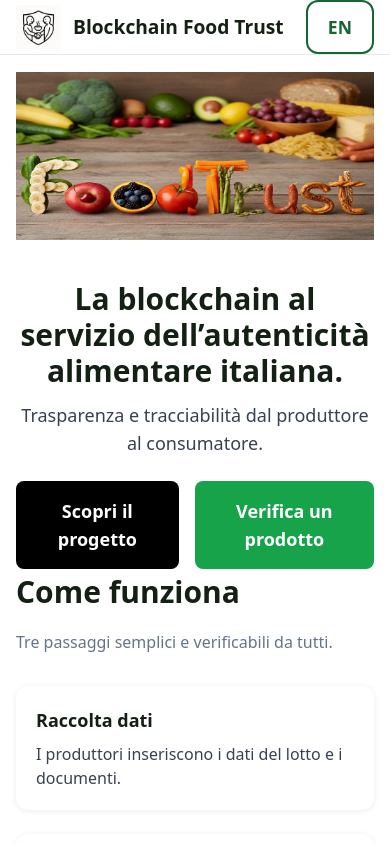
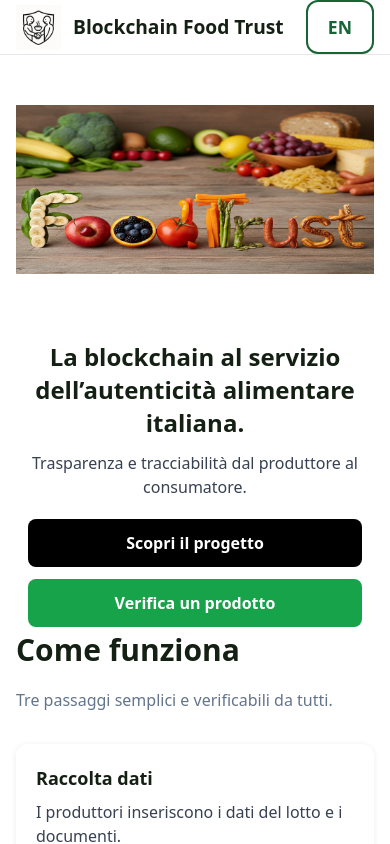
Before and after one commit to sandromarceddu/foodtrust-web, a Next.js app: page / in a window 390 px wide. Shown: the top 844 px of the page. Built offline with nearby package versions, Linux system fonts and the light colour scheme.

Commit message:
Update HeroSection.jsx

```diff
--- a/components/HeroSection.jsx
+++ b/components/HeroSection.jsx
@@ -8,47 +8,92 @@ export default function HeroSection() {
 
   return (
     <section className="bg-white">
-      <div className="container py-6">
-        {/* Riquadro immagine 16:9, allineato alla larghezza pagina */}
+      <div className="container py-4 md:py-6">
+
+        {/* Riquadro immagine (mobile ottimizzato) */}
         <div
-          className="relative w-full"
-          style={{ aspectRatio: '16 / 9' }}  // mantiene proporzione, niente tagli
+          className="
+            relative w-full
+            aspect-[4/3]              /* più alto sui telefoni */
+            sm:aspect-[16/9]          /* 16:9 a partire da 640px */
+          "
         >
           <Image
             src="/foodtrust.png"
             alt="Blockchain Food Trust"
             fill
             priority
-            className="object-contain"      // mostra tutta l’immagine senza crop
+            className="object-contain"
           />
         </div>
 
-        {/* Testi e CTA sotto l’immagine, centrati */}
-        <div className="mt-6 text-center">
-          <h1 className="text-3xl md:text-4xl lg:text-5xl font-bold">
+        {/* Testi e CTA */}
+        <div className="mt-4 md:mt-6 text-center px-3">
+
+          <h1 className="
+            text-2xl
+            sm:text-3xl
+            md:text-4xl
+            lg:text-5xl
+            font-bold
+            leading-snug
+          ">
             {t.hero.title}
           </h1>
 
-          <p className="mt-3 text-lg md:text-xl text-gray-700">
+          <p className="
+            mt-3
+            text-base
+            sm:text-lg
+            md:text-xl
+            text-gray-700
+          ">
             {t.hero.subtitle}
           </p>
 
-          <div className="mt-6 flex justify-center gap-4">
+          <div className="
+            mt-5
+            flex flex-col sm:flex-row
+            justify-center
+            gap-3 sm:gap-4
+          ">
+
+            {/* Bottone progetto */}
             <Link
               href="/progetto"
-              className="px-8 py-4 rounded-lg font-semibold text-lg bg-black text-white hover:opacity-90 transition"
+              className="
+                px-6 py-3
+                sm:px-8 sm:py-4
+                rounded-lg
+                font-semibold
+                text-base sm:text-lg
+                bg-black text-white
+                hover:opacity-90
+                transition
+              "
             >
               {t.hero.ctaProject}
             </Link>
 
+            {/* Bottone verifica */}
             <a
               href="https://verify.blockchainfoodtrust.com"
               target="_blank"
               rel="noreferrer"
-              className="px-8 py-4 rounded-lg font-semibold text-lg bg-green-600 text-white hover:bg-green-700 transition"
+              className="
+                px-6 py-3
+                sm:px-8 sm:py-4
+                rounded-lg
+                font-semibold
+                text-base sm:text-lg
+                bg-green-600 text-white
+                hover:bg-green-700
+                transition
+              "
             >
               {t.hero.ctaVerify}
             </a>
+
           </div>
         </div>
       </div>
```
